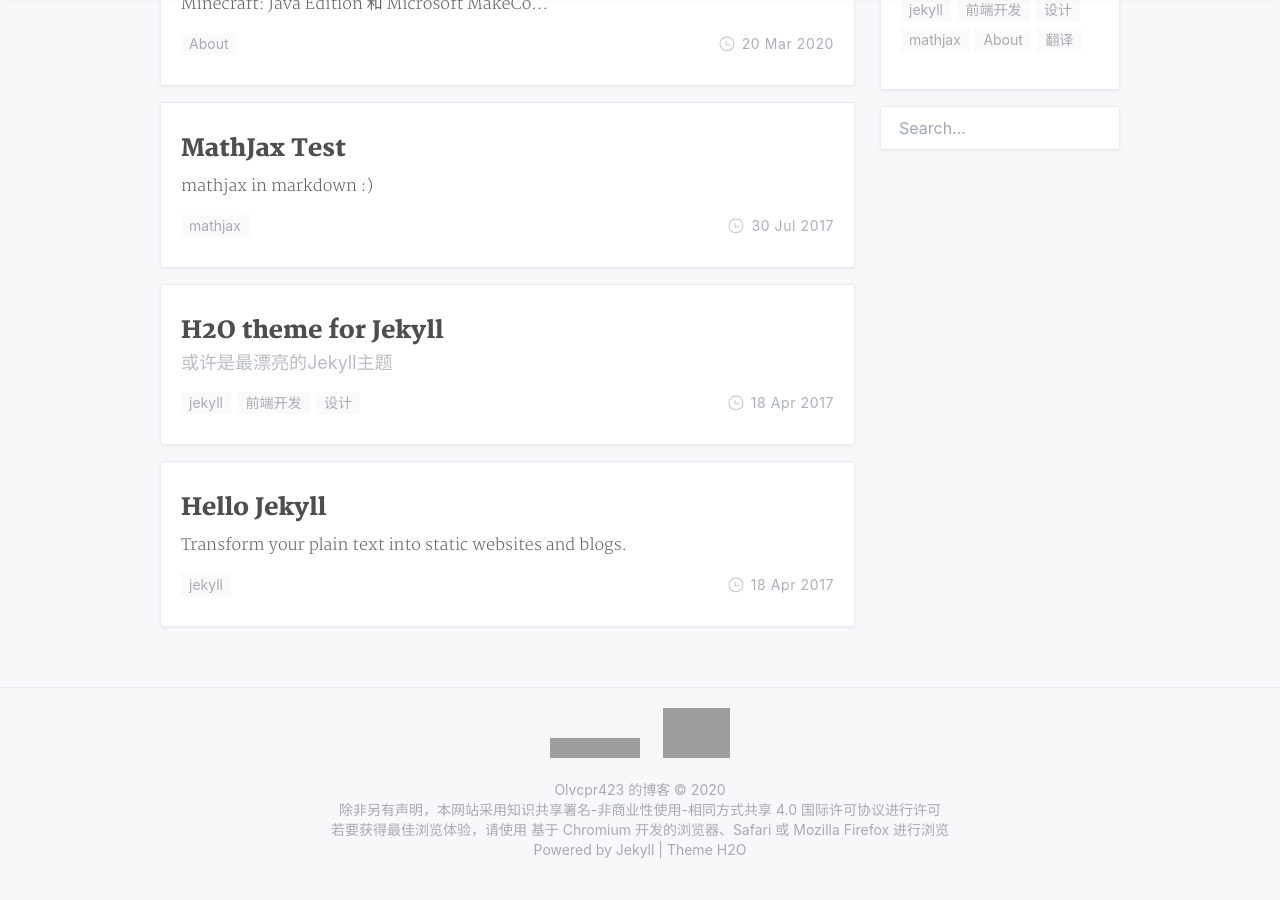
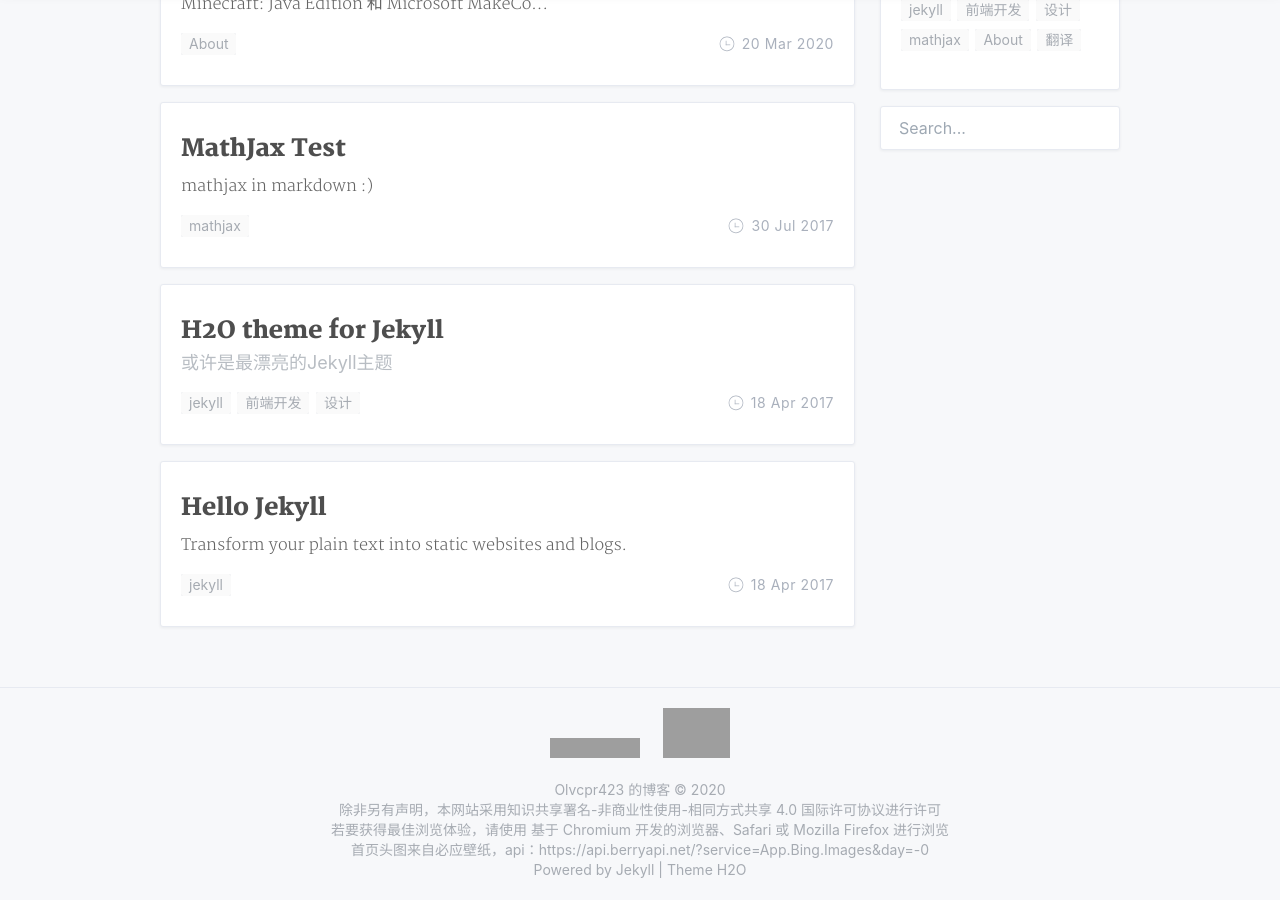
Before and after one commit to Olvcpr423/Olvcpr423.github.io, a Jekyll site: the page built from index.html, in a window 1280 px wide and 900 px high, scrolled down 783 px. Built offline with Jekyll 4.4.1, drawn with Linux system fonts in a browser that asks for light colours; nearby versions of some CDN libraries; the list of posts is cut into pages by our own code; a style sheet for code colours, icons or effects is not loaded; grey boxes are pictures that could not be loaded.

Commit message:
Update footer.html

```diff
--- a/_includes/footer.html
+++ b/_includes/footer.html
@@ -16,5 +16,6 @@
   </section>
   <section>除非另有声明，本网站采用<a rel="license" href="http://creativecommons.org/licenses/by-nc-sa/4.0/">知识共享署名-非商业性使用-相同方式共享 4.0 国际许可协议</a>进行许可</section>
   <section>若要获得最佳浏览体验，请使用 <a href='https://zh.wikipedia.org/wiki/Chromium#%E9%9D%9E%E5%AE%98%E6%96%B9%E4%BF%AE%E6%94%B9%E7%89%88'>基于 Chromium 开发的浏览器<a>、Safari 或 <a href='https://www.firefox.com.cn/'>Mozilla Firefox</a> 进行浏览</section>
+  <section>首页头图来自必应壁纸，api：https://api.berryapi.net/?service=App.Bing.Images&day=-0</section>
   <section>Powered by <a href="//jekyllrb.com">Jekyll</a> | <a href="https://github.com/kaeyleo/jekyll-theme-H2O">Theme H2O</a></section>
 </footer>
```
